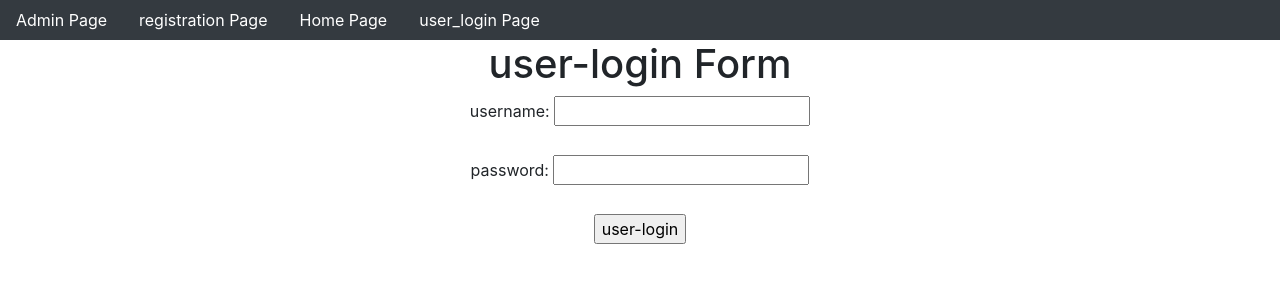
After one commit to harshadvali11/User_Reg_Process, a Django app: page /user_login/ in a window 1280 px wide. The commit adds this page. Shown: the top 300 px of the page. Run offline with Django 5.2, Linux system fonts and the light colour scheme.

Commit message:
first commit

```diff
--- a/app/views.py
+++ b/app/views.py
@@ -2,8 +2,12 @@ from django.shortcuts import render
 
 # Create your views here.
 from app.forms import *
-from django.http import HttpResponse
+from django.http import HttpResponse,HttpResponseRedirect
+from django.urls import reverse
 from django.core.mail import send_mail
+from django.contrib.auth import authenticate,login,logout
+from django.contrib.auth.decorators import login_required
+
 
 def registration(request):
     EUFO=UserForm()
@@ -41,3 +45,35 @@ def registration(request):
 
 
     return render(request,'registration.html',d)
+
+
+def home(request):
+    if request.session.get('username'):
+        username=request.session.get('username')
+        d={'username':username}
+        return render(request,'home.html',d)
+
+    return render(request,'home.html')
+
+def user_login(request):
+    if request.method=='POST':
+        username=request.POST['username']
+        password=request.POST['password']
+        AUO=authenticate(username=username,password=password)
+        if AUO:
+            if AUO.is_active:
+                login(request,AUO)
+                request.session['username']=username
+                return HttpResponseRedirect(reverse('home'))
+            else:
+                return HttpResponse('Not an Active User')
+        return HttpResponse('Invalid Credentials')
+
+
+    return render(request,'user_login.html')
+
+
+@login_required
+def user_logout(request):
+    logout(request)
+    return HttpResponseRedirect(reverse('home'))
--- a/project23/urls.py
+++ b/project23/urls.py
@@ -24,7 +24,9 @@ from app.views import *
 urlpatterns = [
     path('admin/', admin.site.urls),
     path('registration/',registration,name='registration'),
-
+    path('home/',home,name='home'),
+    path('user_login/',user_login,name='user_login'),
+    path('user_logout/',user_logout,name='user_logout'),
 
 
 
--- /dev/null
+++ b/templates/dummy.html
@@ -0,0 +1,50 @@
+<!doctype html>
+<html lang="en">
+  <head>
+    <!-- Required meta tags -->
+    <meta charset="utf-8">
+    <meta name="viewport" content="width=device-width, initial-scale=1, shrink-to-fit=no">
+
+    <!-- Bootstrap CSS -->
+    <link rel="stylesheet" href="https://cdn.jsdelivr.net/npm/bootstrap@4.6.2/dist/css/bootstrap.min.css" integrity="sha384-xOolHFLEh07PJGoPkLv1IbcEPTNtaed2xpHsD9ESMhqIYd0nLMwNLD69Npy4HI+N" crossorigin="anonymous">
+
+{% block title %}
+    <title>Hello, world!</title>
+{% endblock %}
+  </head>
+  <body>
+
+<nav class="nav bg-dark">
+    <a href="{% url 'admin:index' %}" class="nav-link text-white">Admin Page</a>
+    <a href="{% url 'registration' %}" class="nav-link text-white">registration Page</a>
+    <a href="{% url 'home' %}" class="nav-link text-white">Home Page</a>
+
+{% if user.is_authenticated %}
+
+    <a href="{% url 'user_logout' %}" class="nav-link text-white">user_logout Page</a>
+
+{% else %}
+    <a href="{% url 'user_login' %}" class="nav-link text-white">user_login Page</a>
+{% endif %}
+</nav>
+
+
+
+
+    <!-- Optional JavaScript; choose one of the two! -->
+
+    <!-- Option 1: jQuery and Bootstrap Bundle (includes Popper) -->
+    <script src="https://cdn.jsdelivr.net/npm/jquery@3.5.1/dist/jquery.slim.min.js" integrity="sha384-DfXdz2htPH0lsSSs5nCTpuj/zy4C+OGpamoFVy38MVBnE+IbbVYUew+OrCXaRkfj" crossorigin="anonymous"></script>
+    <script src="https://cdn.jsdelivr.net/npm/bootstrap@4.6.2/dist/js/bootstrap.bundle.min.js" integrity="sha384-Fy6S3B9q64WdZWQUiU+q4/2Lc9npb8tCaSX9FK7E8HnRr0Jz8D6OP9dO5Vg3Q9ct" crossorigin="anonymous"></script>
+
+    <!-- Option 2: Separate Popper and Bootstrap JS -->
+    <!--
+    <script src="https://cdn.jsdelivr.net/npm/jquery@3.5.1/dist/jquery.slim.min.js" integrity="sha384-DfXdz2htPH0lsSSs5nCTpuj/zy4C+OGpamoFVy38MVBnE+IbbVYUew+OrCXaRkfj" crossorigin="anonymous"></script>
+    <script src="https://cdn.jsdelivr.net/npm/popper.js@1.16.1/dist/umd/popper.min.js" integrity="sha384-9/reFTGAW83EW2RDu2S0VKaIzap3H66lZH81PoYlFhbGU+6BZp6G7niu735Sk7lN" crossorigin="anonymous"></script>
+    <script src="https://cdn.jsdelivr.net/npm/bootstrap@4.6.2/dist/js/bootstrap.min.js" integrity="sha384-+sLIOodYLS7CIrQpBjl+C7nPvqq+FbNUBDunl/OZv93DB7Ln/533i8e/mZXLi/P+" crossorigin="anonymous"></script>
+    -->
+
+    {% block body_block %}
+    {% endblock %}
+  </body>
+</html>
--- /dev/null
+++ b/templates/user_login.html
@@ -0,0 +1,28 @@
+{% extends 'dummy.html' %}
+
+{% block title %}
+    <title>user-login Page</title>
+{% endblock %}
+
+
+{% block body_block %}
+
+    <center>
+        <h1>user-login Form</h1>
+        <form method="POST">
+            {% csrf_token %}
+            <label for="username">username:</label>
+            <input type="text" name="username" id="username"><br><br>
+
+            <label for="password">password:</label>
+            <input type="password" name="password" id="password">
+        <br><br>
+        <input type="submit" value="user-login">
+
+        </form>
+
+
+
+
+    </center>
+    {% endblock %}
```
Also changed, not shown: templates/home.html (added, +17 -0 lines), templates/registration.html (+10 -10 lines), db.sqlite3.
